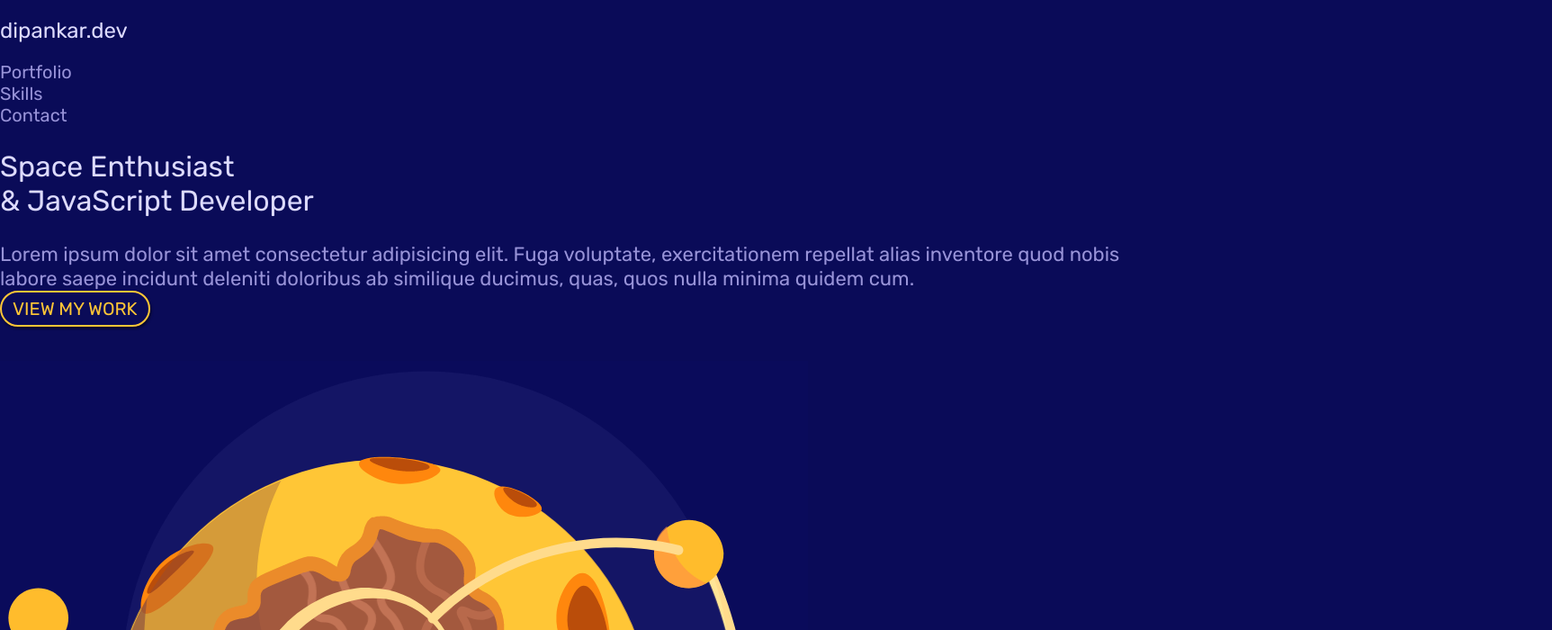
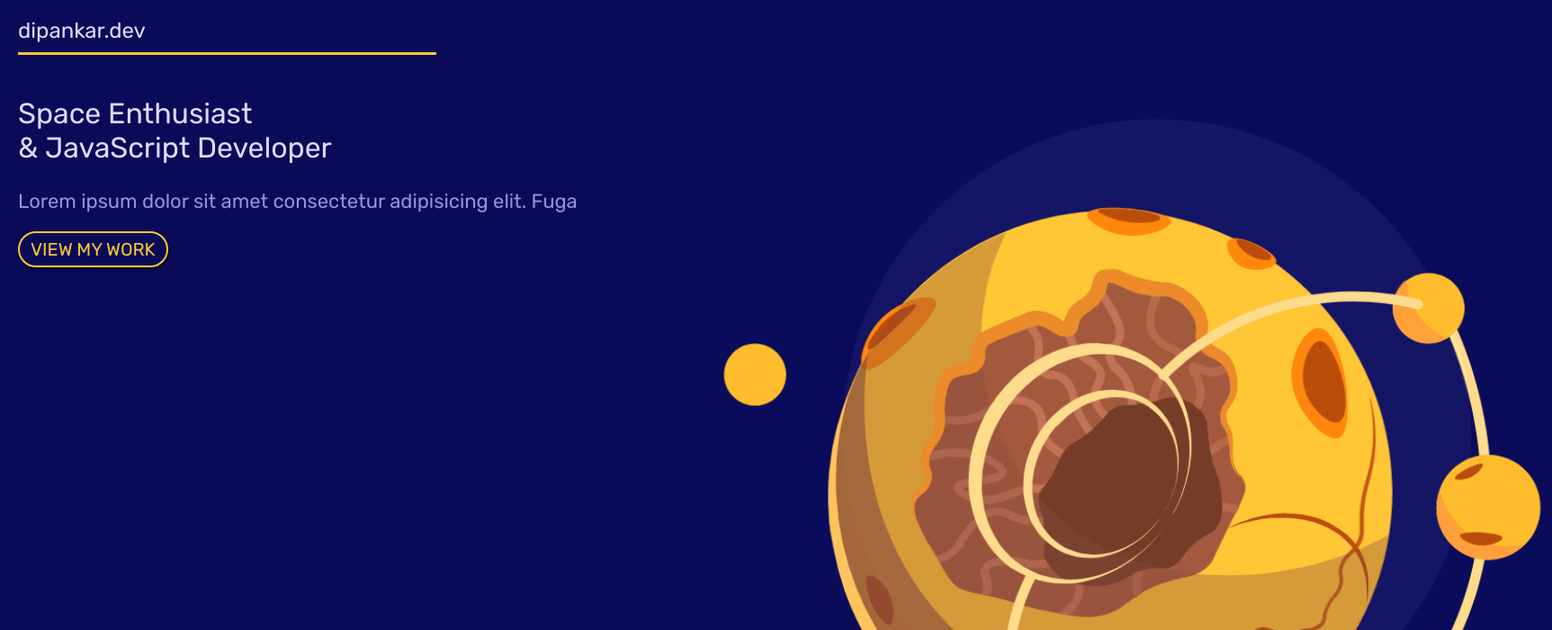
Before and after one commit to dipankar-js/demo-portfolio-site, a plain HTML site: page index.html in a window 1280 px wide. Shown: the top 700 px of the page at 90% size, 1725 px wide, since content can reach past the window. Drawn offline with Linux system fonts and the light colour scheme.

Commit message:
section1 done

```diff
--- a/index.html
+++ b/index.html
@@ -24,13 +24,10 @@
 				<h2>Space Enthusiast <br />& JavaScript Developer</h2>
 				<p class="leading">
 					Lorem ipsum dolor sit amet consectetur adipisicing elit. Fuga
-					voluptate, exercitationem repellat alias inventore quod nobis labore
-					saepe incidunt deleniti doloribus ab similique ducimus, quas, quos
-					nulla minima quidem cum.
 				</p>
 				<a href="#portfolio" class="button">View my work</a>
 			</div>
-			<div class="welcome-image">
+			<div class="welcome-img">
 				<img src="assets/banner_image.png" alt="Banner Image" />
 			</div>
 		</section>
--- a/styles.css
+++ b/styles.css
@@ -75,7 +75,44 @@ h4 {
 .leading {
 	font-size: 1.1em;
 }
+
 /* mobile styles */
+.grid {
+	display: grid;
+	grid-template-columns: repeat(8, 1fr);
+}
+
+.site-nav {
+	margin: 0 20px;
+}
+
+.site-nav ul {
+	display: none;
+}
+
+.site-nav h1 {
+	grid-column: 1/4;
+	grid-row: 1;
+	padding-bottom: 10px;
+	border-bottom: 3px solid var(--primary);
+}
+
+#welcome {
+	padding: 0 20px 20px 20px;
+}
+
+.welcome-text {
+	grid-column: 1/6;
+}
+.welcome-img {
+	grid-column: 6/9;
+}
+.welcome-img img {
+	width: 200%;
+}
+.welcome-text a {
+	margin: 20px 0;
+}
 
 /* small tablet styles */
 @media screen and (min-width: 620px) {
```
